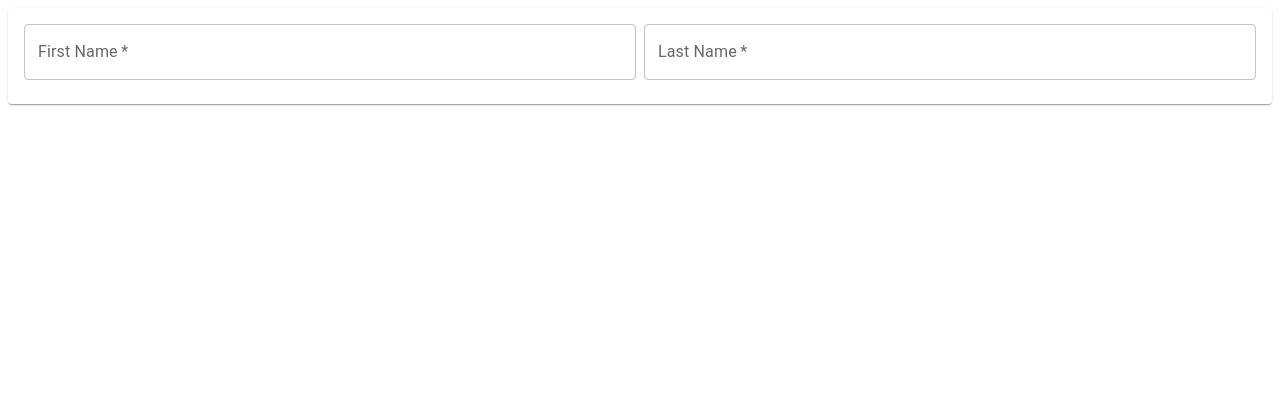
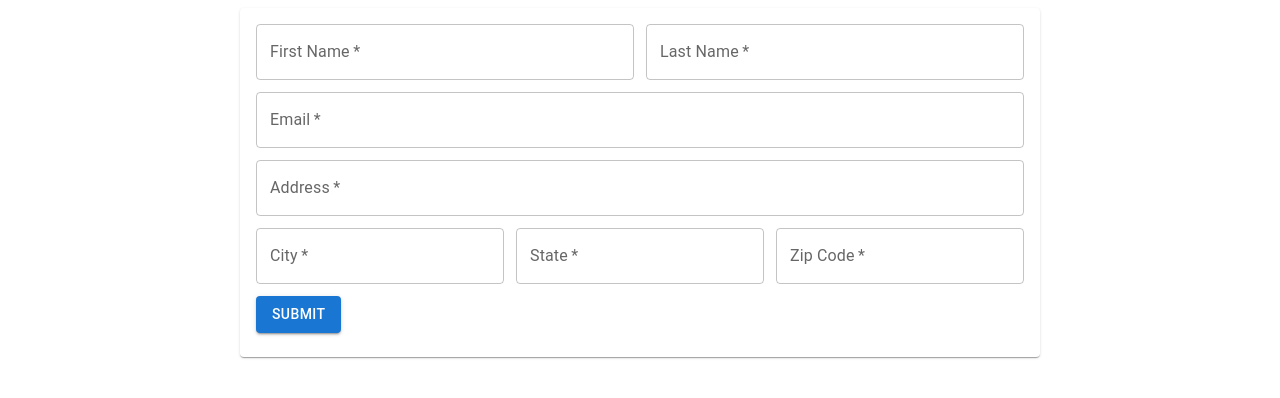
Before and after one commit to mkbonini/icc_app, a React (Vite) app: page / in a window 1280 px wide. Shown: the top 398 px of the page. Built offline with nearby package versions, Linux system fonts and the light colour scheme.

Commit message:
Complete address form fields

```diff
--- a/src/components/AddressForm.tsx
+++ b/src/components/AddressForm.tsx
@@ -1,21 +1,41 @@
 import * as React from 'react';
 import Typography from '@mui/material/Typography';
 import TextField from '@mui/material/TextField';
-import { Card, CardContent, Grid } from '@mui/material';
+import { Button, Card, CardContent, Grid } from '@mui/material';
 
 export default function AddressForm() {
 	return (
 		<>
-			<Card>
+			<Card sx={{maxWidth: 800, margin:"0 auto" }}>
         <CardContent>
-          <Grid container spacing={1}>
-          <Grid xs={12} sm={6} item>
-            <TextField required label="First Name" id="first_name" placeholder='Enter first name' fullWidth/>
+          <form>
+          <Grid container spacing={1.5}>
+            <Grid xs={12} sm={6} item>
+              <TextField required label="First Name" id="first_name" placeholder='Enter First Name' fullWidth/>
+            </Grid>
+            <Grid xs={12} sm={6} item>
+              <TextField required label="Last Name" id="last_name" placeholder='Enter Last Name' fullWidth/>
+            </Grid>
+            <Grid xs={12} item>
+              <TextField required label="Email" id="email" placeholder='Enter Email' type='email' fullWidth/>
+            </Grid>
+            <Grid xs={12} item>
+              <TextField required label="Address" id="address" placeholder='Enter Address' fullWidth/>
+            </Grid>
+            <Grid xs={12} sm={6} lg={4} item>
+              <TextField required label="City" id="city" placeholder='Enter City' fullWidth/>
+            </Grid>
+            <Grid xs={12} sm={6} lg={4} item>
+              <TextField required label="State" id="state" placeholder='Enter State' fullWidth/>
+            </Grid>
+            <Grid xs={12} sm={6} lg={4} item>
+              <TextField required type='number' label="Zip Code" id="zipcode" placeholder='Enter Zip Code' fullWidth/>
+            </Grid>
+            <Grid xs={12} item>
+              <Button variant='contained' type='submit'>Submit</Button>
+            </Grid>
           </Grid>
-          <Grid xs={12} sm={6} item>
-            <TextField required label="Last Name" id="last_name" placeholder='Enter last name' fullWidth/>
-          </Grid>
-          </Grid>
+          </form>
         </CardContent>
       </Card>
 		</>
```
